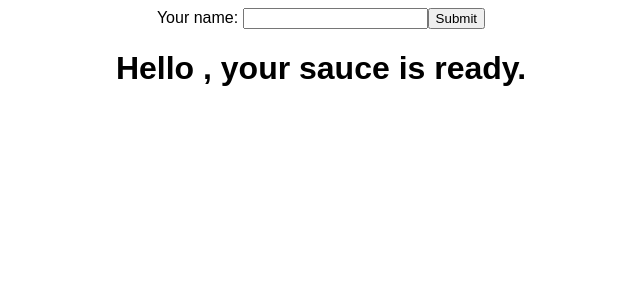
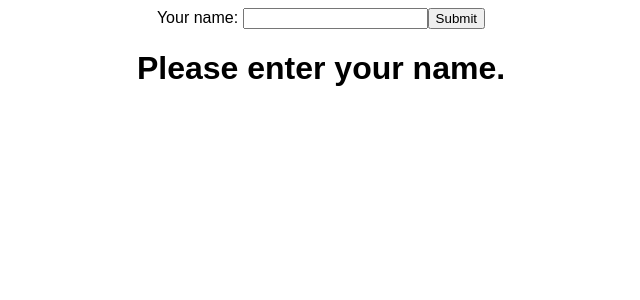
Before and after one commit to hjludwig/sandbox, a React (Create React App) app: page / in a window 1280 px wide. Shown: the top 300 px of the page, without its empty margins (319-959 px from the left). Built offline with nearby package versions, Linux system fonts and the light colour scheme.

Commit message:
Added conditional render

```diff
--- a/src/App.js
+++ b/src/App.js
@@ -15,9 +15,15 @@ export default function App() {
         <input id="name" type="text" />
         <button type="submit">Submit</button>
       </form>
-      <div>
-        <h1>Hello {name}, your sauce is ready.</h1>
-      </div>
+      {name ? (
+        <div>
+          <h1>Hello {name}, your sauce is ready.</h1>
+        </div>
+      ) : (
+        <div>
+          <h1>Please enter your name.</h1>
+        </div>
+      )}
     </div>
   );
 }
```
